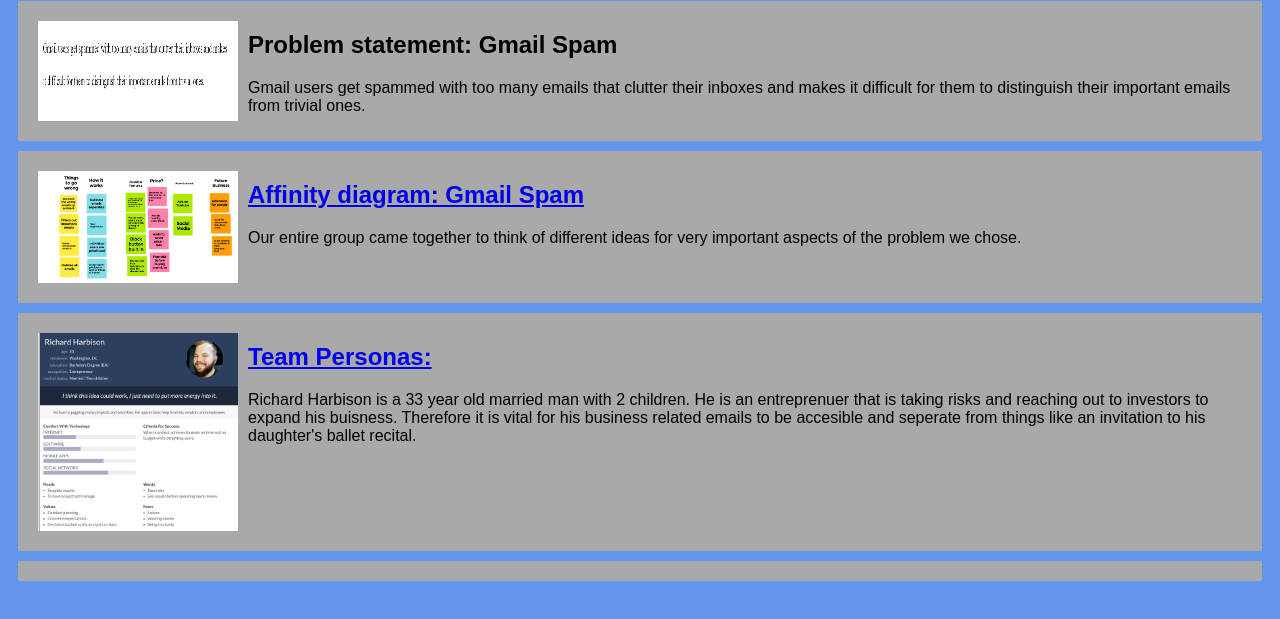
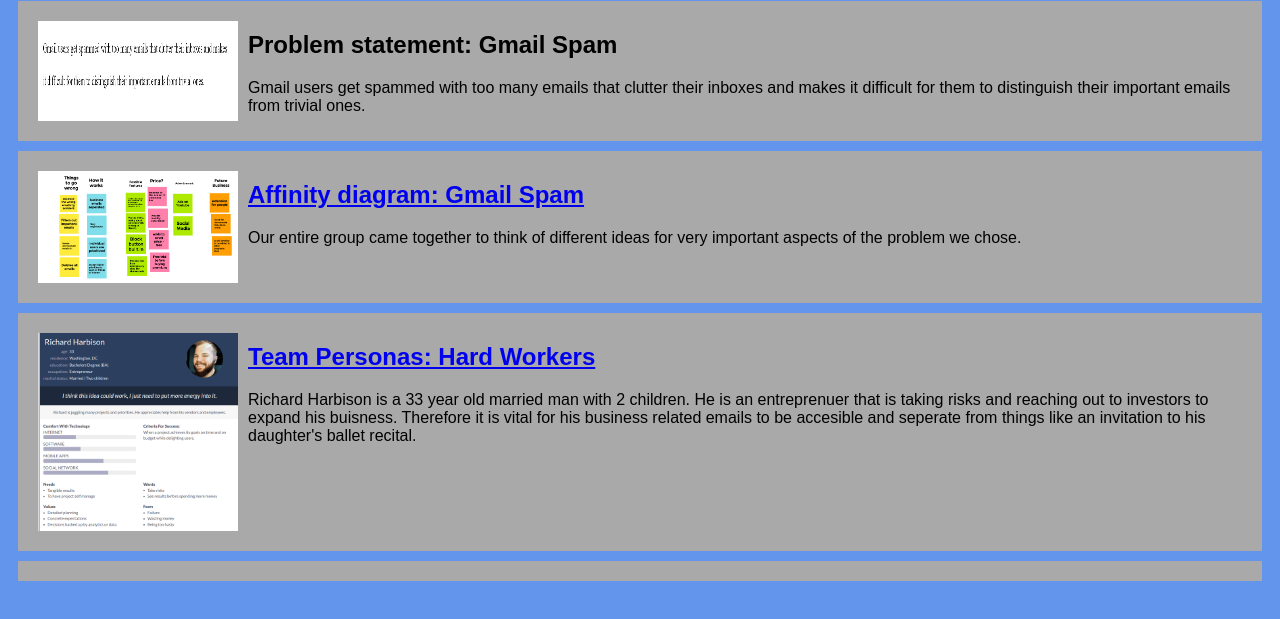
Before and after one commit to WynterS04/WynterS04.github.io, a plain HTML site: page index.html in a window 1280 px wide. Shown: the part 79-698 px from the top of the page. Drawn offline with Linux system fonts and the light colour scheme.

Commit message:
Update index.html

```diff
--- a/index.html
+++ b/index.html
@@ -33,7 +33,7 @@
      <section class="assign">
       <img src="images/Persona screenshot.png"/>
       <section class="assign-det">
-        <a href="Files/Persona combinepdf .pdf"><h2>Team Personas: </h2></a>
+        <a href="Files/Persona combinepdf .pdf"><h2>Team Personas: Hard Workers </h2></a>
         <p>
           Richard Harbison is a 33 year old married man with 2 children.
           He is an entreprenuer that is taking risks and reaching out to investors to expand his buisness.
```
